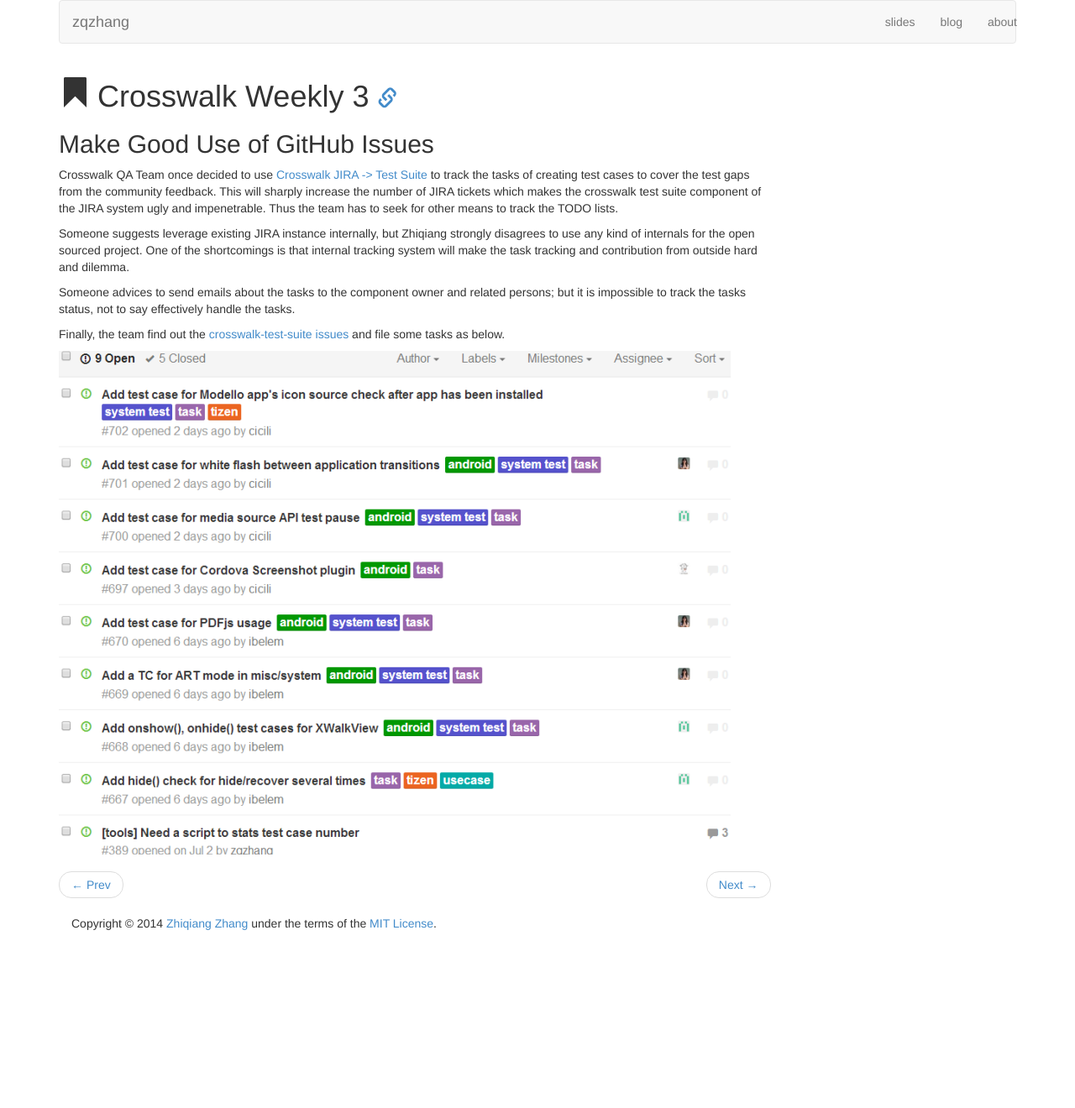
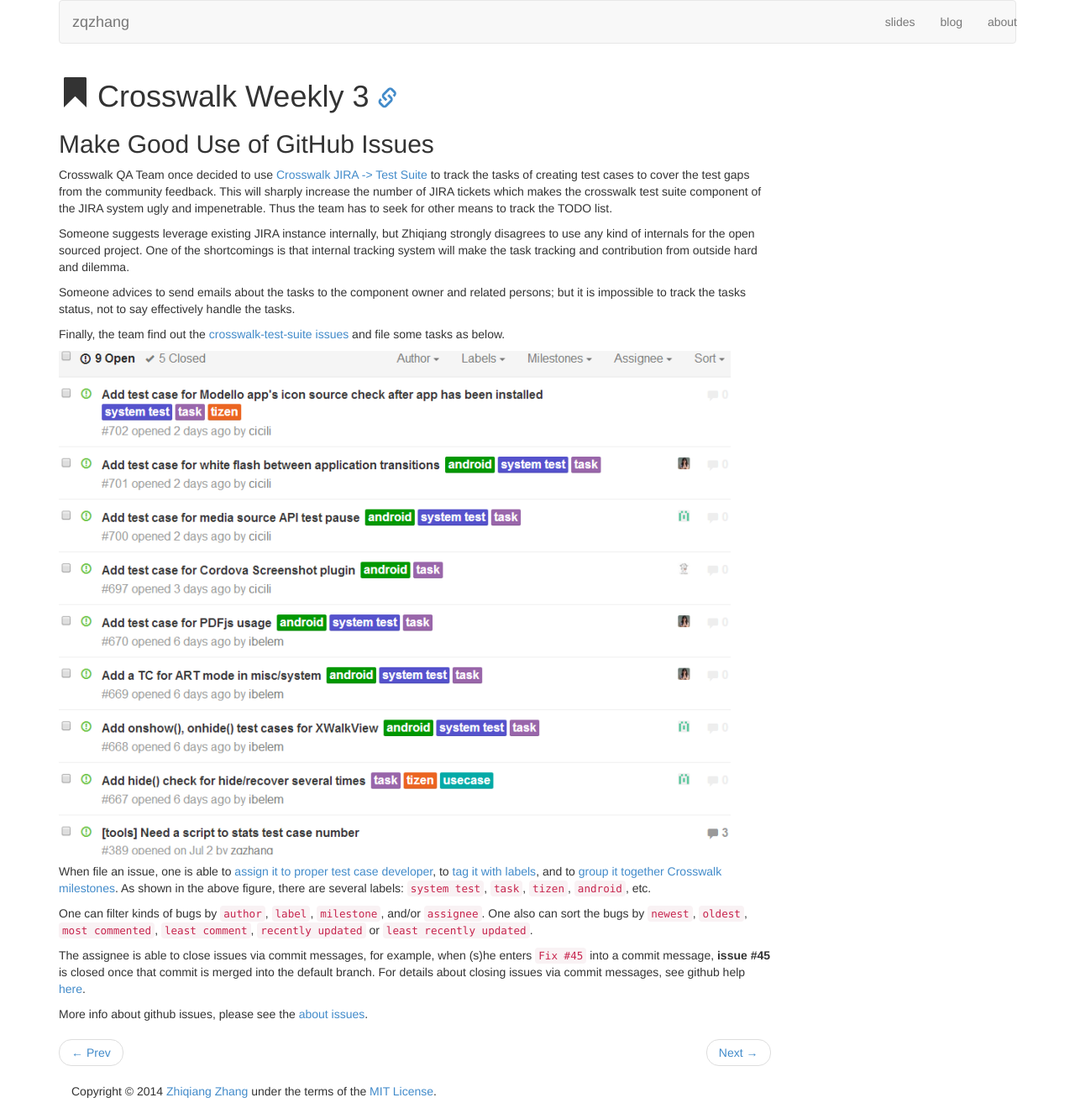
Before and after one commit to shuixin222/zqzhang.github.io, a Jekyll site: the page built from _posts/2014-08-06-crosswalk-weekly-3.md, in a window 1280 px wide. Shown: the whole page at 84% size. Built offline with Jekyll 4.4.1, drawn with Linux system fonts in a browser that asks for light colours; before the commit the page ends 1120 px from its top, so only the background shows below that.

Commit message:
Add more info about github issues

```diff
--- a/_posts/2014-08-06-crosswalk-weekly-3.md
+++ b/_posts/2014-08-06-crosswalk-weekly-3.md
@@ -6,7 +6,7 @@
 
 ## Make Good Use of GitHub Issues
 
-Crosswalk QA Team once decided to use [Crosswalk JIRA -> Test Suite](https://crosswalk-project.org/jira/browse/XWALK/component/10303) to track the tasks of creating test cases to cover the test gaps from the community feedback. This will sharply increase the number of JIRA tickets which makes the crosswalk test suite component of the JIRA system ugly and impenetrable. Thus the team has to seek for other means to track the TODO lists.
+Crosswalk QA Team once decided to use [Crosswalk JIRA -> Test Suite](https://crosswalk-project.org/jira/browse/XWALK/component/10303) to track the tasks of creating test cases to cover the test gaps from the community feedback. This will sharply increase the number of JIRA tickets which makes the crosswalk test suite component of the JIRA system ugly and impenetrable. Thus the team has to seek for other means to track the TODO list.
 
 Someone suggests leverage existing JIRA instance internally, but Zhiqiang strongly disagrees to use any kind of internals for the open sourced project. One of the shortcomings is that internal tracking system will make the task tracking and contribution from outside hard and dilemma.
 
@@ -15,3 +15,11 @@
 Finally, the team find out the [crosswalk-test-suite issues](https://github.com/crosswalk-project/crosswalk-test-suite/issues) and file some tasks as below.
 
 ![crosswalk-test-suite open issues](/images/crosswalk-test-suite-issues.png)
+
+When file an issue, one is able to [assign it to proper test case developer](https://help.github.com/articles/assigning-issues-and-pull-requests-to-other-github-users), to [tag it with labels](https://help.github.com/articles/applying-labels-to-issues-and-pull-requests), and to [group it together Crosswalk milestones](https://help.github.com/articles/creating-and-editing-milestones-for-issues-and-pull-requests). As shown in the above figure, there are several labels: `system test`, `task`, `tizen`, `android`, etc.
+
+One can filter kinds of bugs by `author`, `label`, `milestone`, and/or `assignee`. One also can sort the bugs by `newest`, `oldest`, `most commented`, `least comment`, `recently updated` or `least recently updated`.
+
+The assignee is able to close issues via commit messages, for example, when (s)he enters `Fix #45` into a commit message, **issue #45** is closed once that commit is merged into the default branch. For details about closing issues via commit messages, see github help [here](https://help.github.com/articles/closing-issues-via-commit-messages).
+
+More info about github issues, please see the [about issues](https://help.github.com/articles/about-issues).
```
